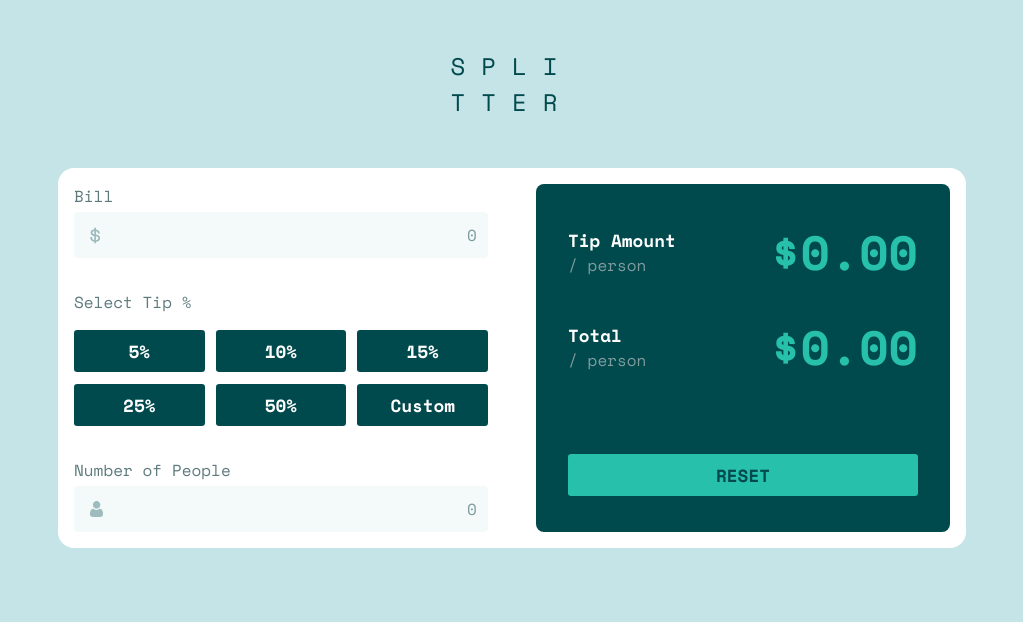
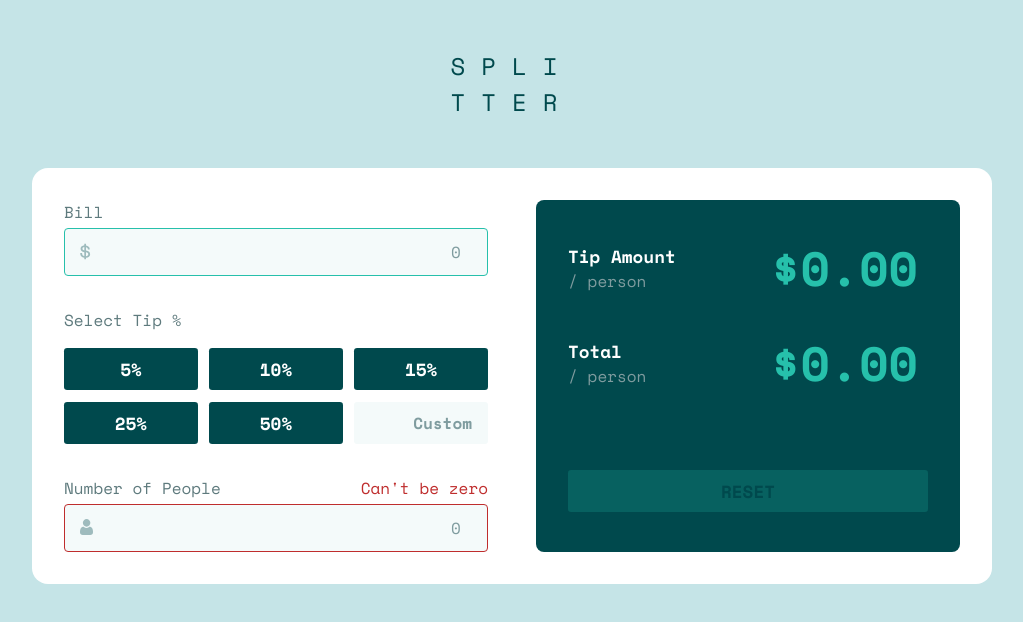
Before and after one commit to jordytiradotorres/tip-calculator-app-react, a React (Create React App) app: page / in a window 1280 px wide. Shown: the top 622 px of the page, without its empty margins (128-1151 px from the left). Built offline with nearby package versions, Linux system fonts and the light colour scheme.

Commit message:
calculating tip

```diff
--- a/src/App.js
+++ b/src/App.js
@@ -1,3 +1,4 @@
+import { useState } from "react";
 import styled from "styled-components";
 import TipForm from "./components/TipForm";
 import TipResult from "./components/TipResult";
@@ -17,18 +18,54 @@ const Title = styled.h1`
 
 const ContainerTip = styled.div`
   background: hsl(0, 0%, 100%);
-  padding: 2rem;
+  padding: 1rem;
   border-radius: 1rem;
 
   @media (min-width: 768px) {
     display: grid;
     grid-template-columns: repeat(2, 1fr);
     column-gap: 3rem;
-    padding: 1rem;
+    padding: 2rem;
   }
 `;
 
 const App = () => {
+  const [inputValue, setDollarValue] = useState({
+    dollarValue: 0,
+    personNumber: 0,
+  });
+
+  const [percentageValue, setPercentageValue] = useState(0);
+  const [percentageCustomValue, setPercentageCustomValue] = useState("Custom");
+
+  const handleChange = (e) => {
+    setDollarValue({
+      ...inputValue,
+      [e.target.name]: e.target.value,
+    });
+  };
+
+  const handleClickValue = (e) => {
+    setPercentageValue(parseInt(e.target.textContent.slice(0, -1)));
+    setPercentageCustomValue("Custom");
+
+    let parent = e.target.parentElement.children;
+    for (let i = 0; i < parent.length; i++) {
+      parent[i].style.backgroundColor = "hsl(183,100%,15%)";
+      parent[parent.length - 1].style.backgroundColor = "hsl(189,41%,97%)";
+      parent[parent.length - 1].style.border = "thin solid transparent";
+    }
+    e.target.style.backgroundColor = "hsl(172,67%,45%)";
+  };
+
+  const handleChangeCustom = (e) => {
+    setPercentageCustomValue(e.target.value.trim());
+  };
+
+  const handleFocusCustom = (e) => {
+    e.target.style.border = "thin solid hsl(172,67%,45%)";
+  };
+
   return (
     <div>
       <Title>
@@ -36,8 +73,20 @@ const App = () => {
       </Title>
 
       <ContainerTip>
-        <TipForm />
-        <TipResult />
+        <TipForm
+          {...inputValue}
+          handleChange={handleChange}
+          handleClickValue={handleClickValue}
+          handleChangeCustom={handleChangeCustom}
+          handleFocusCustom={handleFocusCustom}
+          percentageCustomValue={percentageCustomValue}
+        />
+        <TipResult
+          {...inputValue}
+          setDollarValue={setDollarValue}
+          percentageValue={percentageValue}
+          percentageCustomValue={percentageCustomValue}
+        />
       </ContainerTip>
     </div>
   );
--- a/src/components/Button.js
+++ b/src/components/Button.js
@@ -23,6 +23,10 @@ const Button = styled.button`
       props.reset ? "hsl(185, 41%, 84%)" : "hsl(172, 67%, 45%)"};
     color: hsl(183, 100%, 15%);
   }
+
+  &:disabled {
+    opacity: 0.2;
+  }
 `;
 
 export default Button;
--- a/src/components/TipForm.js
+++ b/src/components/TipForm.js
@@ -3,6 +3,7 @@ import Button from "./Button";
 
 import iconDollar from "../images/icon-dollar.svg";
 import iconPerson from "../images/icon-person.svg";
+import { useEffect, useRef } from "react";
 
 const Container = styled.div`
   position: relative;
@@ -48,30 +49,99 @@ const Img = styled.img`
   left: 1rem;
 `;
 
-const TipForm = () => {
+const MessageError = styled.p`
+  position: absolute;
+  top: 0;
+  right: 0;
+  color: #bf2d2d;
+`;
+
+const InputPercentageCustom = styled.input`
+  background-color: hsl(189, 41%, 97%);
+  border: none;
+  border-radius: 0.2rem;
+  outline: none;
+  text-align: right;
+  font-family: "Space mono";
+  font-weight: 700;
+  color: hsl(184, 14%, 56%);
+  font-size: 1rem;
+  padding: 0.5rem 1rem 0.5rem;
+  min-width: 100px;
+`;
+
+const TipForm = ({
+  dollarValue,
+  personNumber,
+  handleChange,
+  handleClickValue,
+  handleChangeCustom,
+  handleFocusCustom,
+  percentageCustomValue,
+}) => {
+  dollarValue = Number(dollarValue);
+  personNumber = Number(personNumber);
+
+  const dollarRef = useRef();
+  const personRef = useRef();
+  const inputCustomValue = useRef();
+
+  useEffect(() => {
+    if (personRef.current.value === "0") {
+      personRef.current.style.border = "thin solid #bf2d2d";
+      dollarRef.current.style.border = "thin solid hsl(172,67%,45%)";
+    } else {
+      personRef.current.style.border = "thin solid transparent";
+      dollarRef.current.style.border = "thin solid transparent";
+    }
+  }, [personNumber]);
+
   return (
     <div>
       <Container>
         <Title>Bill</Title>
-        <Input type="text" dollar value="0" />
+
+        <Input
+          type="number"
+          min="0"
+          name="dollarValue"
+          dollar
+          value={dollarValue}
+          onChange={handleChange}
+          ref={dollarRef}
+        />
         <Img src={iconDollar} alt="dollar" />
       </Container>
 
       <div>
         <Title>Select Tip %</Title>
         <GroupBtn>
-          <Button>5%</Button>
-          <Button>10%</Button>
-          <Button>15%</Button>
-          <Button>25%</Button>
-          <Button>50%</Button>
-          <Button>Custom</Button>
+          <Button onClick={handleClickValue}>5%</Button>
+          <Button onClick={handleClickValue}>10%</Button>
+          <Button onClick={handleClickValue}>15%</Button>
+          <Button onClick={handleClickValue}>25%</Button>
+          <Button onClick={handleClickValue}>50%</Button>
+          <InputPercentageCustom
+            type="text"
+            value={percentageCustomValue}
+            onChange={handleChangeCustom}
+            onFocus={handleFocusCustom}
+            ref={inputCustomValue}
+          />
         </GroupBtn>
       </div>
 
       <Container>
         <Title>Number of People</Title>
-        <Input type="text" value="0" />
+        {personNumber === 0 && <MessageError>Can't be zero</MessageError>}
+        <Input
+          type="number"
+          min="0"
+          value={personNumber}
+          name="personNumber"
+          onChange={handleChange}
+          ref={personRef}
+        />
         <Img src={iconPerson} alt="person" />
       </Container>
     </div>
--- a/src/components/TipResult.js
+++ b/src/components/TipResult.js
@@ -49,7 +49,47 @@ const Result = styled.output`
   }
 `;
 
-const TipResult = () => {
+const TipResult = ({
+  dollarValue,
+  personNumber,
+  setDollarValue,
+  percentageValue,
+  percentageCustomValue,
+}) => {
+  dollarValue = Number(dollarValue);
+  personNumber = Number(personNumber);
+
+  const tipAmount = () => {
+    if (personNumber === 0) {
+      return "0.00";
+    } else if (
+      percentageCustomValue !== "Custom" &&
+      percentageCustomValue !== 0
+    ) {
+      return (
+        (dollarValue * `0.${percentageCustomValue}`) /
+        personNumber
+      ).toFixed(2);
+    } else {
+      return ((dollarValue * `0.${percentageValue}`) / personNumber).toFixed(2);
+    }
+  };
+
+  const totalPerson = () => {
+    if (percentageCustomValue !== "Custom") {
+      return (dollarValue * `0.${percentageCustomValue}`).toFixed(2);
+    } else {
+      return (dollarValue * `0.${percentageValue}`).toFixed(2);
+    }
+  };
+
+  const handleReset = () => {
+    setDollarValue({
+      dollarValue: 0,
+      personNumber: 0,
+    });
+  };
+
   return (
     <Wrapper>
       <AmountTip>
@@ -57,7 +97,7 @@ const TipResult = () => {
           Tip Amount <span>/ person</span>
         </H3>
 
-        <Result>$0.00</Result>
+        <Result>${isNaN(tipAmount()) ? "0.00" : tipAmount()}</Result>
       </AmountTip>
 
       <AmountTip>
@@ -65,10 +105,10 @@ const TipResult = () => {
           Total <span>/ person</span>
         </H3>
 
-        <Result>$0.00</Result>
+        <Result>${isNaN(totalPerson()) ? "0.00" : totalPerson()}</Result>
       </AmountTip>
 
-      <Button reset large>
+      <Button reset large onClick={handleReset} disabled={dollarValue === 0}>
         Reset
       </Button>
     </Wrapper>
--- a/src/index.css
+++ b/src/index.css
@@ -25,6 +25,8 @@ body {
   body {
     display: flex;
     min-height: initial;
+    max-width: 960px;
+    margin: auto;
   }
 }
 
```
